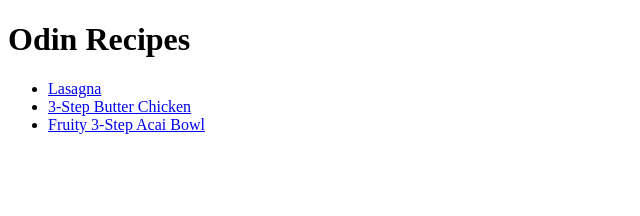
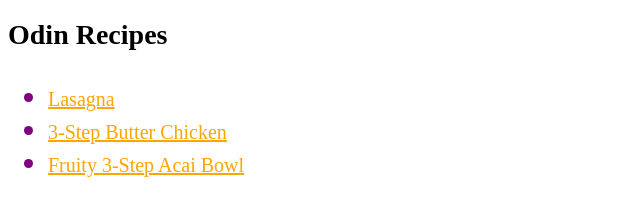
Before and after one commit to Gomeschian/odin-recipes, a plain HTML site: page index.html in a window 1280 px wide. Shown: the whole page, without its empty margins (0-640 px from the left). Drawn offline with Linux system fonts and the light colour scheme.

Commit message:
Redo and declare classes.

```diff
--- a/index.html
+++ b/index.html
@@ -3,13 +3,14 @@
 <head>
     <meta charset="utf-8">
     <title Odin Recipes></title>
+    <link rel="stylesheet" href=./style.css>
 </head>
 <body>
     <h1 class="header">Odin Recipes</h1>
     <ul class="ul-list">
-    <li><a href=./recipes/lasagna.html>Lasagna</a></li>
-    <li><a href=./recipes/3-step-butter-chicken.html>3-Step Butter Chicken</a></li>
-    <li><a href=./recipes/fruity-3-step-acai-bowl.html>Fruity 3-Step Acai Bowl</a></li>
+    <li><a class=link href=./recipes/lasagna.html>Lasagna</a></li>
+    <li><a class=link href=./recipes/3-step-butter-chicken.html>3-Step Butter Chicken</a></li>
+    <li><a class=link href=./recipes/fruity-3-step-acai-bowl.html>Fruity 3-Step Acai Bowl</a></li>
    </ul>
 </body>
 
--- /dev/null
+++ b/style.css
@@ -0,0 +1,3 @@
+.header{font-family:"Bookman Old Style";font-size:28px;font-weight: bold;}
+.ul-list{font-size:29px;color:purple;}
+.link{font-family:"Gothic Medium";font-size:20px;color:orange}
```
